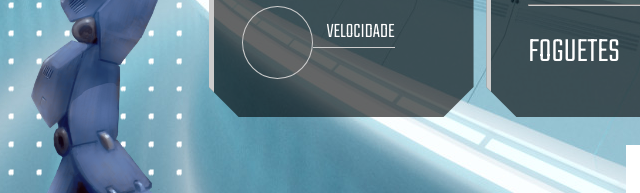
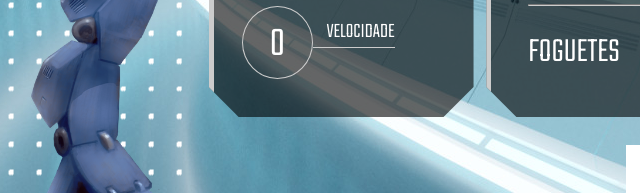
Before and after one commit to GabrielR1B/robotron, a plain HTML site: page index.html in a window 1280 px wide. Shown: the part 435-628 px from the top of the page, 329-969 px from the left. Drawn offline with Linux system fonts and the light colour scheme.

Commit message:
Update index.html

```diff
--- a/index.html
+++ b/index.html
@@ -42,7 +42,7 @@
             <div class="estatistica">
                 <p class="estatistica-titulo">Velocidade</p>
                 <div class="estatistica-valor">
-                    <p class="estatistica-numero" data-estatistica="velocidade"></p>
+                    <p class="estatistica-numero" data-estatistica="velocidade">0</p>
                 </div>
             </div>
         </section>
```
